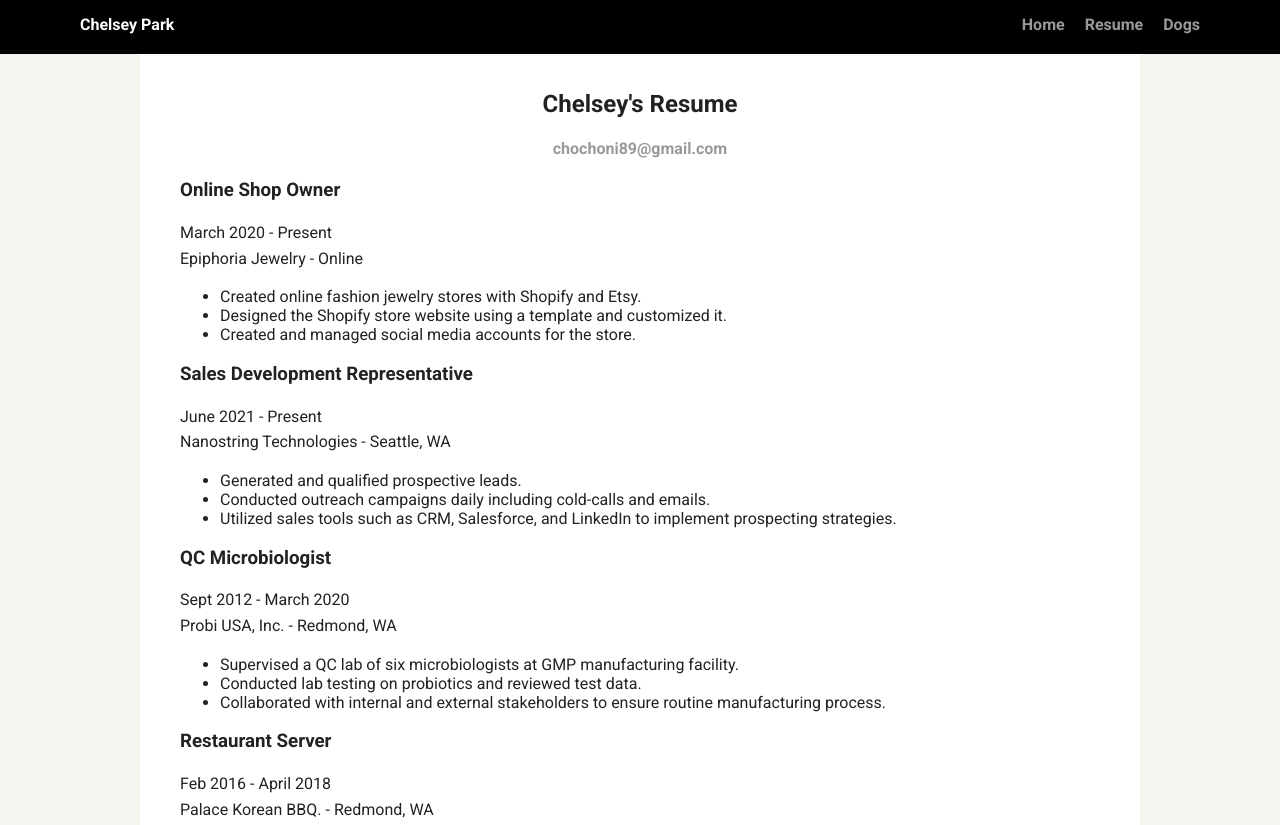
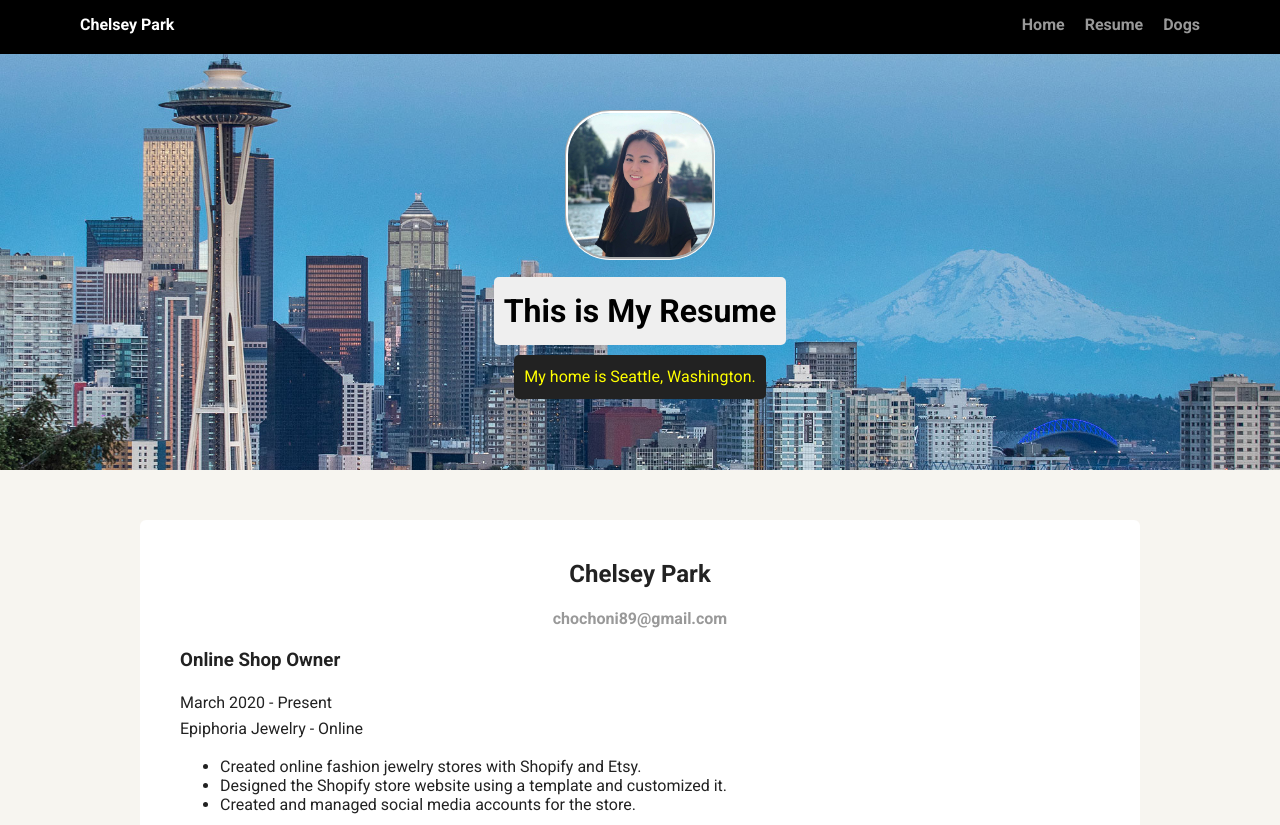
Before and after one commit to chochoni89/techdegree-project-1, a plain HTML site: page resume.html in a window 1280 px wide. Shown: the top 825 px of the page. Drawn offline with Linux system fonts and the light colour scheme; a web font is replaced by a local one.

Commit message:
add dog images and header

```diff
--- a/resume.html
+++ b/resume.html
@@ -17,9 +17,15 @@
       </ul>
     </nav>
 
+    <header>
+      <img src="images/me.jpg" alt="Picture of Chelsey Park" class="profile-image">
+      <h1 class="tag name">This is My Resume</h1>
+      <p class="tag location">My home is Seattle, Washington.</p>
+    </header>
+
     <main class="flex">
       <section class="card-resume">
-        <h1 style="text-align:center">Chelsey's Resume</h1>
+        <h1 style="text-align:center">Chelsey Park</h1>
         <h4 style="text-align:center"><a href="mailto:chochoni89@gmail.com" class="email">chochoni89@gmail.com</a></h4>
         <h3>Online Shop Owner</h3>
         <p>March 2020 - Present<br>
```
Also changed, not shown: dogs.html (+6 -0 lines), images/dog1.JPG (added), images/dog2.JPG (added), images/dog3.JPG (added), images/dog4.JPG (added).
